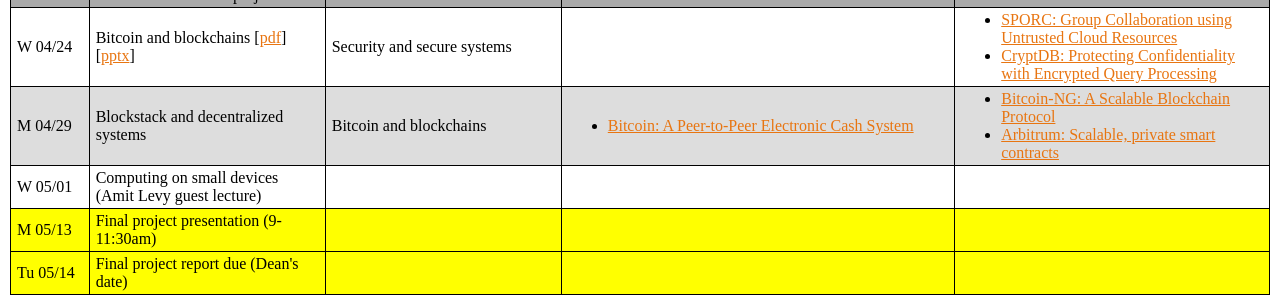
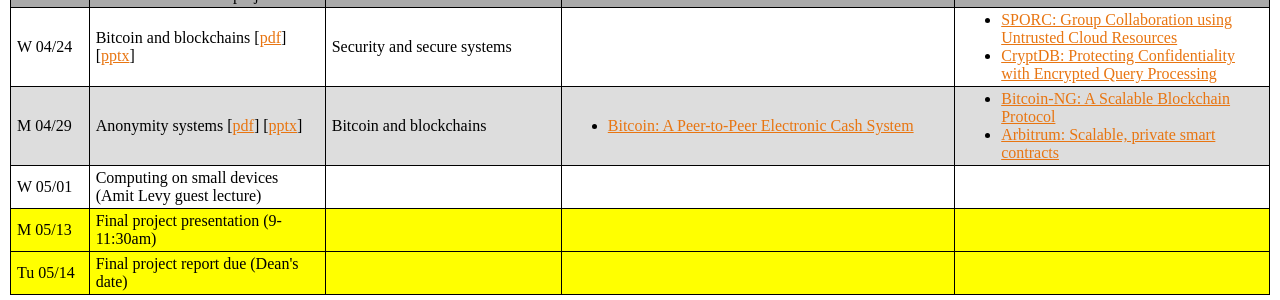
Before and after one commit to COS518/cos518.github.io, a Jekyll site: the page built from syllabus.md, in a window 1280 px wide. Shown: the part 2026-2326 px from the top of the page. Built offline with Jekyll 4.4.1, drawn with Linux system fonts in a browser that asks for light colours; our own code applies the rules of GitHub Pages for plain Markdown files.

Commit message:
Anonymity

```diff
--- a/_data/syllabus.yml
+++ b/_data/syllabus.yml
@@ -327,8 +327,9 @@
       type: lecture
 
     - date: M 04/29
-      lecture-topic: Blockstack and decentralized systems
+      lecture-topic: Anonymity systems
       reading-topic: Bitcoin and blockchains
+      slides: L20-anonymity
       readings:
         - name: Bitcoin&#58; A Peer-to-Peer Electronic Cash System
           link: https://bitcoin.org/bitcoin.pdf
```
Also changed, not shown: 5 other files.
